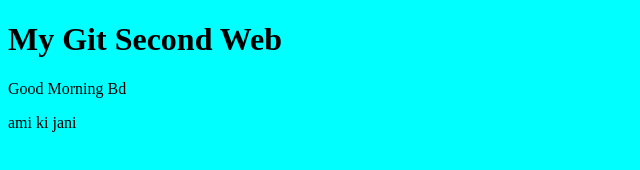
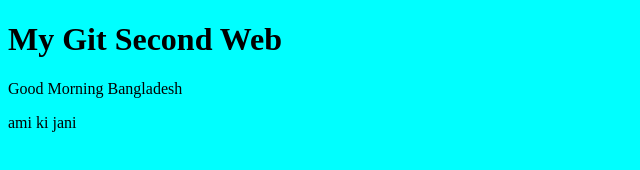
Before and after one commit to mdabdullahyusha/my-second-web, a plain HTML site: page index.html in a window 1280 px wide. Shown: the full height of the page, 0-640 px from the left. Drawn offline with Linux system fonts and the light colour scheme.

Commit message:
Update index.html

```diff
--- a/index.html
+++ b/index.html
@@ -9,7 +9,7 @@
 </head>
 <body>
     <h1>My Git Second Web</h1>
-    <div><p>Good Morning Bd</p></div>
+    <div><p>Good Morning Bangladesh</p></div>
     <p>ami ki jani</p>
 </body>
 </html>
```
